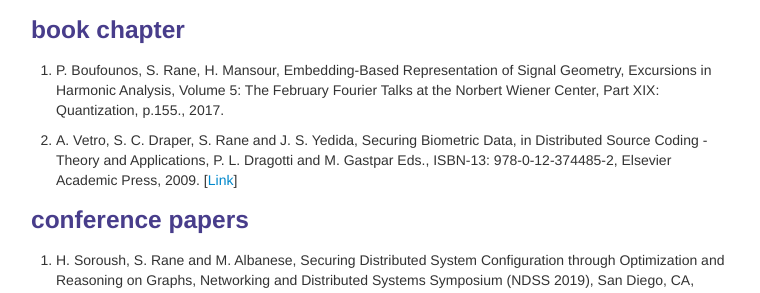
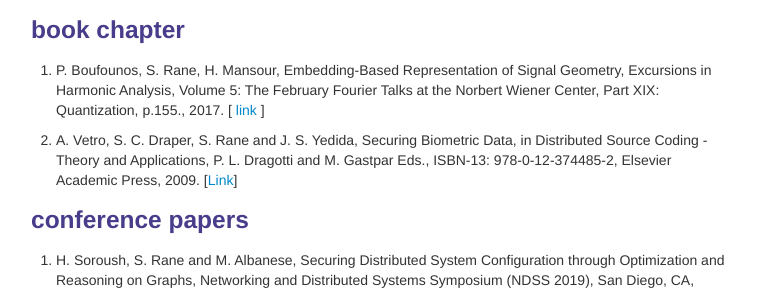
Before and after one commit to shantanudrane/shantanudrane.github.io, a Jekyll site: the page built from pages/pubs.md, in a window 1280 px wide and 900 px high, scrolled down 946 px. Shown: the part 198-491 px from the top of the window, without its empty margins (259-1019 px from the left). Built offline with Jekyll 4.4.1, drawn with Linux system fonts in a browser that asks for light colours.

Commit message:
Updated link to book chapter

```diff
--- a/pages/pubs.md
+++ b/pages/pubs.md
@@ -40,7 +40,7 @@ description: Shantanu Rane's publications
 
 ### <a name="chapters"></a>book chapter
 <ol>
-<li><p>P. Boufounos, S. Rane, H. Mansour, Embedding-Based Representation of Signal Geometry, Excursions in Harmonic Analysis, Volume 5: The February Fourier Talks at the Norbert Wiener Center, Part XIX: Quantization, p.155., 2017.</p></li>
+<li><p>P. Boufounos, S. Rane, H. Mansour, Embedding-Based Representation of Signal Geometry, Excursions in Harmonic Analysis, Volume 5: The February Fourier Talks at the Norbert Wiener Center, Part XIX: Quantization, p.155., 2017. [ <a href = "https://link.springer.com/chapter/10.1007/978-3-319-54711-4_7">link</a> ]</p></li>
 <li>
 <p>A. Vetro, S. C. Draper, S. Rane and J. S. Yedida, Securing Biometric Data, in Distributed Source Coding - Theory and Applications, P. L. Dragotti and M. Gastpar Eds., ISBN-13: 978-0-12-374485-2, Elsevier Academic Press, 2009. [<a href = "http://www.elsevier.com/wps/find/bookdescription.cws_home/714567/description#description">Link</a>]</p></li>
 </ol>
```
